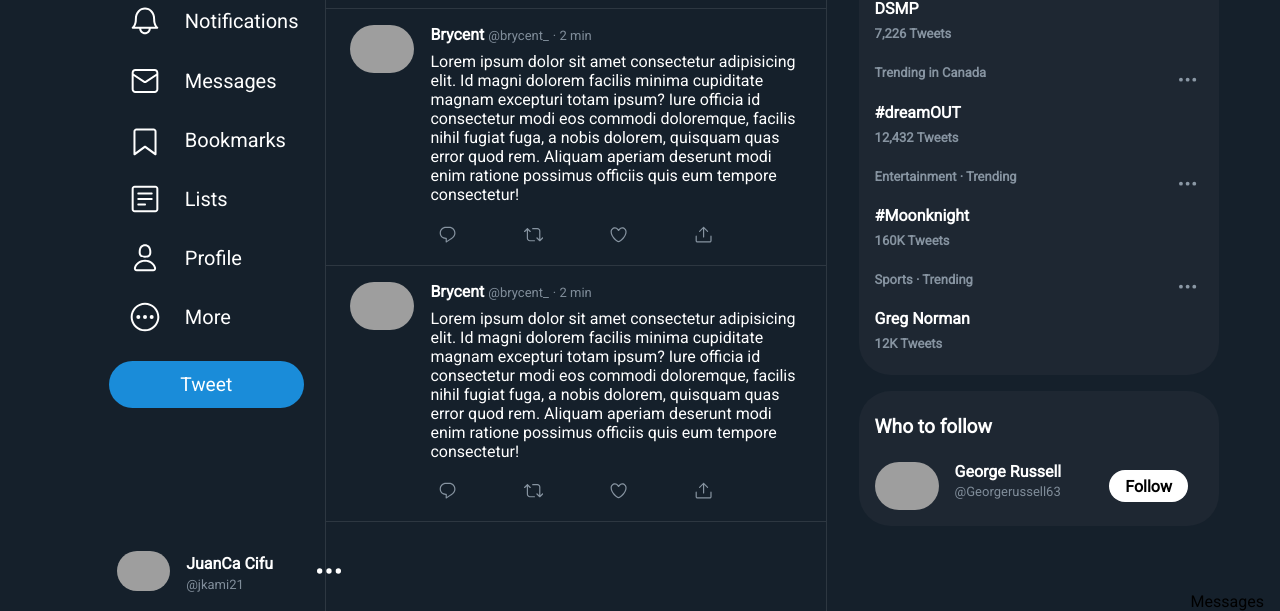
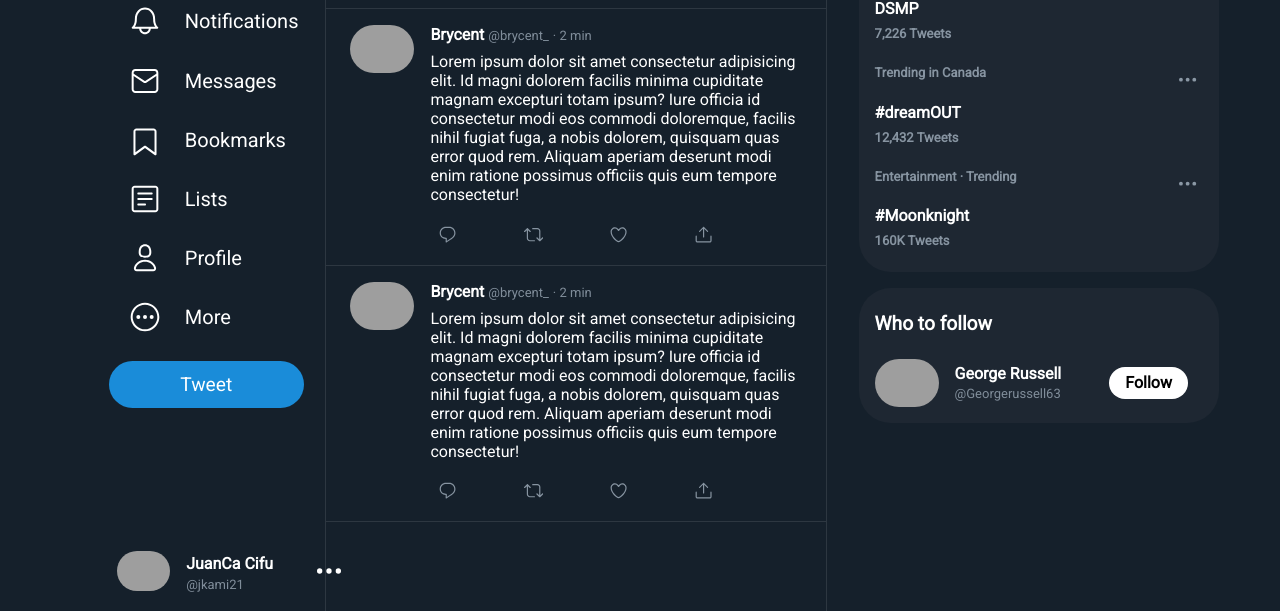
Before and after one commit to jccifuentes21/TwitterLayoutClone, a plain HTML site: page index.html in a window 1280 px wide. Shown: the part 189-800 px from the top of the page. Drawn offline with Linux system fonts and the light colour scheme; grey boxes are pictures that could not be loaded.

Commit message:
final changes

```diff
--- a/index.html
+++ b/index.html
@@ -232,16 +232,6 @@
           160K Tweets
         </div>
       </div>
-      <div class="WH-article">
-        <div class="sub-article">
-          Sports · Trending
-          <svg viewBox="0 0 24 24" aria-hidden="true" class="dots"><g><circle cx="5" cy="12" r="2"></circle><circle cx="12" cy="12" r="2"></circle><circle cx="19" cy="12" r="2"></circle></g></svg>
-        </div>
-        Greg Norman
-        <div class="sub-article">
-          12K Tweets
-        </div>
-      </div>
     </div>
     <div class="right-sidebar-box">
       <p style="color: #fff; font-weight: bold; margin-bottom: 1rem; font-size: larger; padding: 1.5rem 1rem; padding-bottom: 0.25rem;">Who to follow</p>
@@ -257,10 +247,5 @@
       </div>
     </div>
   </aside>
-  <div class="messages">
-    <span class="msgs-label">Messages</span>
-    <div class="inbox-icon"></div>
-    <div class="expand-icon"></div>
-  </div>
 </body>
 </html>
--- a/style.css
+++ b/style.css
@@ -67,12 +67,6 @@ body{
   fill: #ffffff;
   width: 3rem;
   padding: 0 0.5rem;
-}
-
-.messages{
-  position: absolute;
-  right: 1rem;
-  bottom: 0px;
 }
 
 .nav-btn{
@@ -390,6 +384,7 @@ body{
 
 .user-suggestion{
   display: flex;
+  align-items: center;
 }
 
 .follow-button{
```
